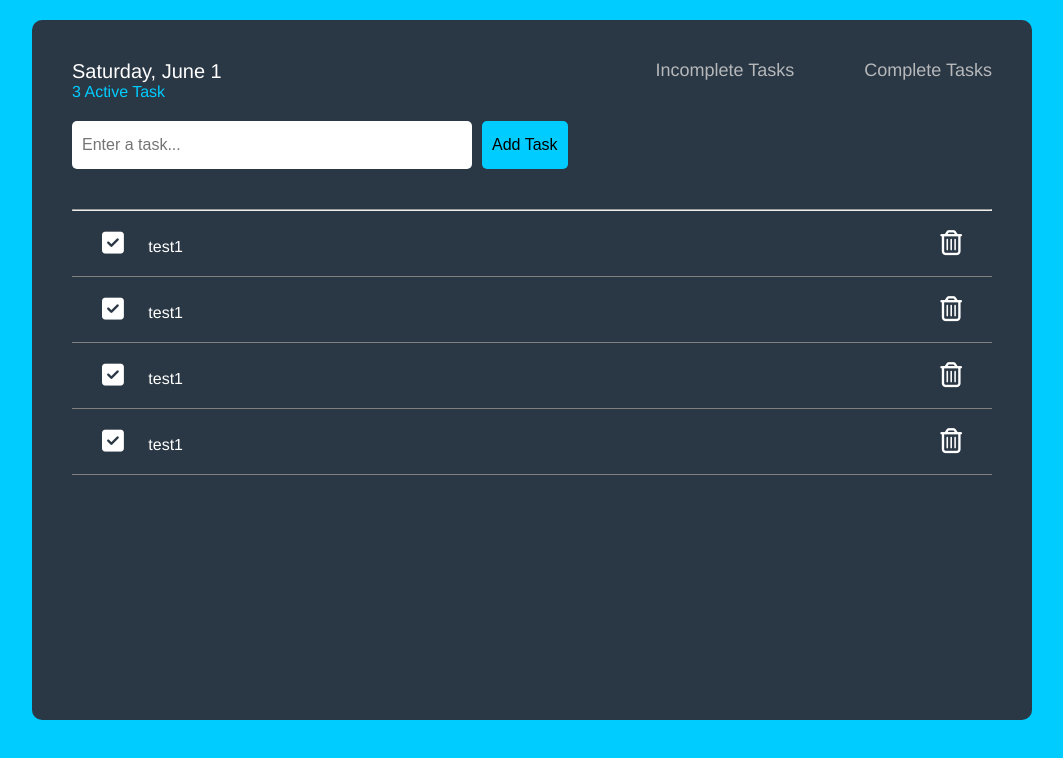
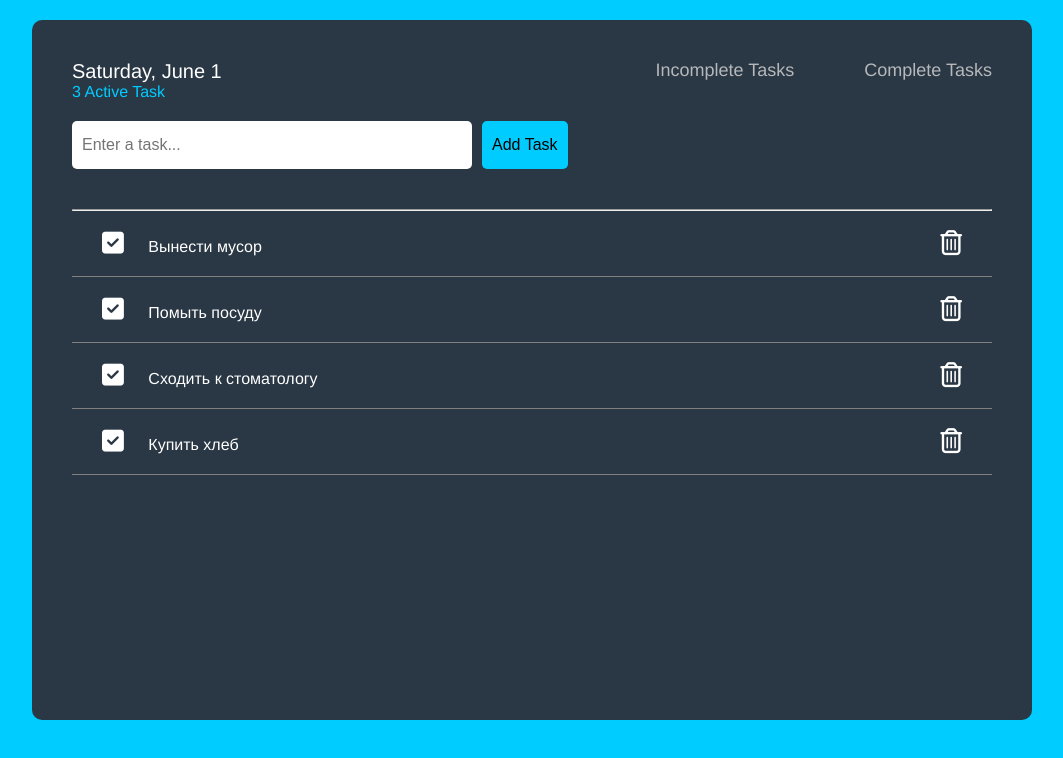
Before and after one commit to Chiga754/todo-app, a Vue app: page / in a window 1280 px wide. Shown: the top 758 px of the page, without its empty margins (108-1171 px from the left). Built offline with nearby package versions, Linux system fonts and the light colour scheme.

Commit message:
Rendering tasks

```diff
--- a/src/App.vue
+++ b/src/App.vue
@@ -3,7 +3,7 @@
     <top-menu />
     <add-task-form />
     <hr>
-    <tasks-list />
+    <tasks-list :tasks="tasks"/>
   </div>
 </template>
 
@@ -11,13 +11,23 @@
 import TopMenu from '@/components/TopMenu.vue';
 import AddTaskForm from '@/components/AddTaskForm.vue'
 import TasksList from './components/TasksList.vue'
-  export default {
-    components: {
+export default {
+  components: {
     TopMenu,
     AddTaskForm,
     TasksList
+  },
+  data() {
+    return {
+      tasks: [
+        {id: 1, description: 'Вынести мусор', completed: false},
+        {id: 2, description: 'Помыть посуду', completed: false},
+        {id: 3, description: 'Сходить к стоматологу', completed: false},
+        {id: 4, description: 'Купить хлеб', completed: false},
+      ]
+    }
+  }
 }
-  }
 </script>
 
 <style>
@@ -40,7 +50,7 @@ body {
 .todo__main{
   margin-top: 20px;
   width: 1000px;
-  height: 700px;
+  min-height: 700px;
   background: #2a3744;
   border-radius: 10px;
   padding: 40px
--- a/src/components/TasksList.vue
+++ b/src/components/TasksList.vue
@@ -1,17 +1,23 @@
 <template>
     <ul>
-        <task-item />
-        <task-item />
-        <task-item />
-        <task-item />
+        <task-item
+            v-for="task in tasks"
+            :key="task.id"
+            :task="task"
+        />
     </ul>
 </template>
 
 <script>
 import TaskItem from './UI/TaskItem.vue'
 export default {
-  components: { TaskItem },
-
+    components: { TaskItem },
+    props: {
+        tasks : {
+            type: Array,
+            required: true,
+        }
+    }
 }
 </script>
 
--- a/src/components/UI/TaskItem.vue
+++ b/src/components/UI/TaskItem.vue
@@ -2,7 +2,7 @@
     <li class="task">
         <div>
             <i class="fa fa-check-square btn-done" aria-hidden="true"></i>
-            test1
+            {{ task.description }}
         </div>
         <i class="fa fa-trash-o btn-trash" aria-hidden="true"></i>
     </li>
@@ -10,7 +10,12 @@
 
 <script>
 export default {
-
+    props: {
+        task : {
+            type: Object,
+            required: true,
+        }
+    }
 }
 </script>
 
```
